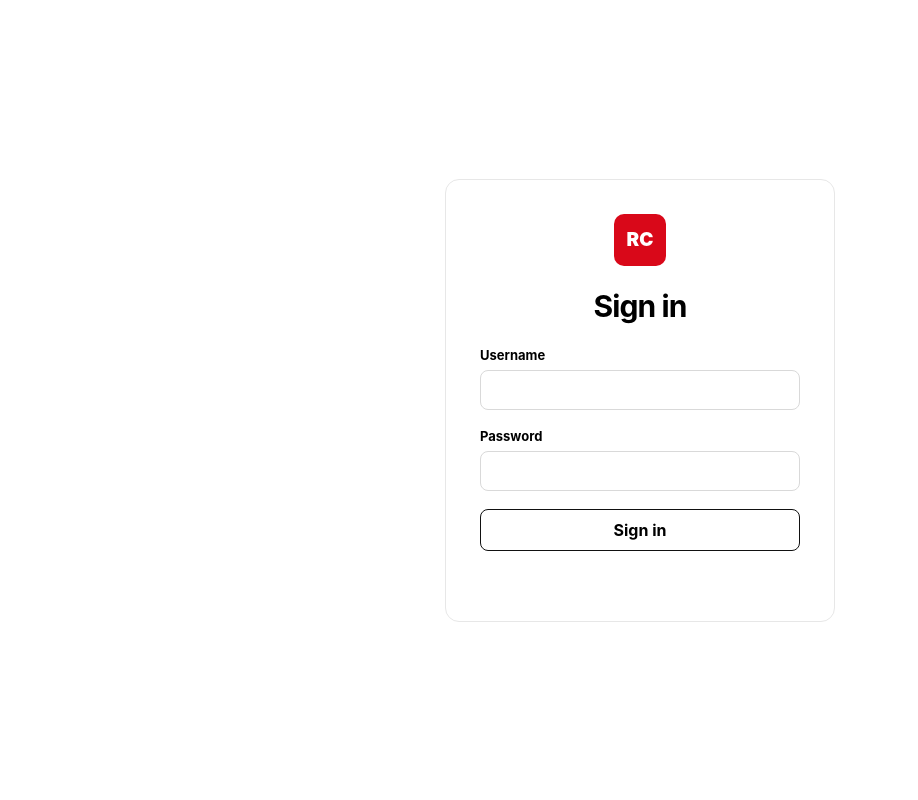
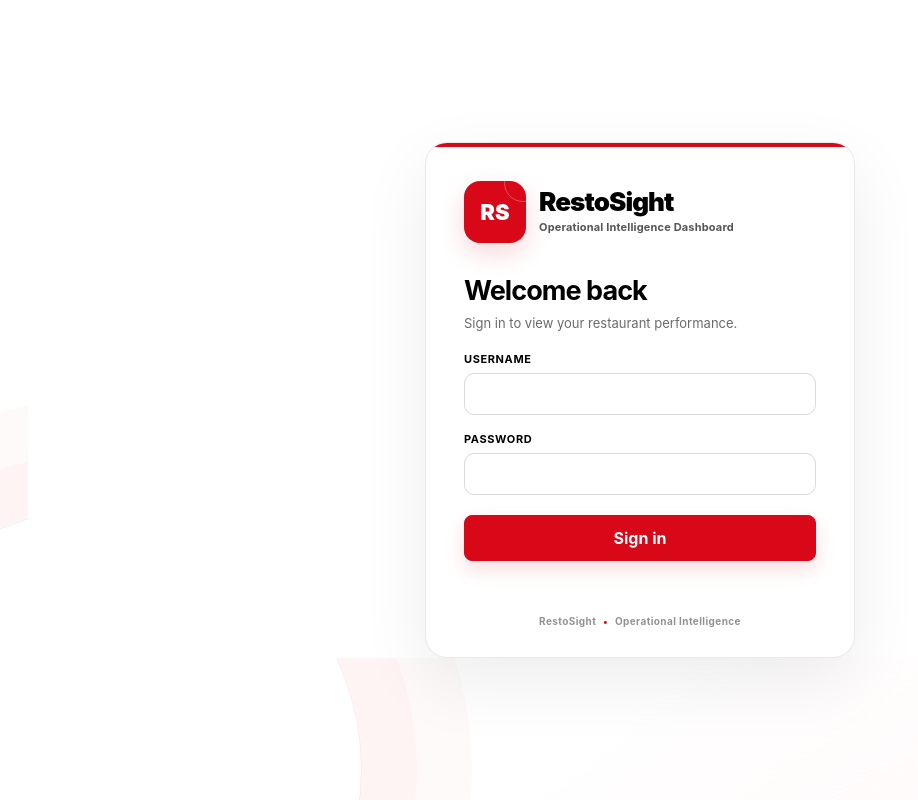
Before and after one commit to rovikagurung/restaurant-dashboard, a FastAPI app: page / in a window 1280 px wide. Shown: the whole page, without its empty margins (0-918 px from the left). Run offline with FastAPI, Linux system fonts and the light colour scheme.

Commit message:
Add files via upload

```diff
--- a/app.py
+++ b/app.py
@@ -31,7 +31,7 @@ SAMPLE_DIR = BASE / "sample-data"
 DATA_DIR.mkdir(exist_ok=True)
 UPLOAD_DIR.mkdir(parents=True, exist_ok=True)
 
-app = FastAPI(title="Restaurant Command Center")
+app = FastAPI(title="RestoSight")
 app.mount("/static", StaticFiles(directory=BASE / "static"), name="static")
 
 # Recipe / management assumptions.
@@ -168,10 +168,17 @@ def init_db():
         defaults = {
             "branch_1_name": "Branch 1",
             "branch_2_name": "Branch 2",
-            "restaurant_name": "Restaurant Command Center",
+            "restaurant_name": "Your Restaurant",
         }
         for k, v in defaults.items():
             conn.execute("INSERT OR IGNORE INTO settings(key,value) VALUES(?,?)", (k, v))
+
+        # RestoSight is the platform brand; the restaurant name remains editable
+        # in Settings. Only migrate the old built-in default, never a custom name.
+        conn.execute(
+            "UPDATE settings SET value='Your Restaurant' "
+            "WHERE key='restaurant_name' AND value='Restaurant Command Center'"
+        )
         users = [
             ("owner", "Owner / Admin", "Owner@123", "owner", None),
             ("manager1", "Branch 1 Manager", "Manager@123", "manager", 1),
@@ -1056,7 +1063,7 @@ class LoginBody(BaseModel):
     password: str
 
 
-APP_ASSET_VERSION = "9.3"
+APP_ASSET_VERSION = "9.4"
 
 
 @app.middleware("http")
--- a/static/app.js
+++ b/static/app.js
@@ -202,7 +202,7 @@ $('#logoutBtn').addEventListener('click', async()=>{try{await api('/api/logout',
 async function bootstrap(showWelcome=false){
   try {
     const r=await api('/api/me'); me=r.user; settings=r.settings; showApp();
-    $('#restaurantName').textContent=settings.restaurant_name||'Restaurant';
+    $('#restaurantName').textContent=settings.restaurant_name||'Your Restaurant';
     $('#userName').textContent=me.display_name; $('#userRole').textContent=roleLabel(me.role);
     $('#avatar').textContent=(me.display_name||'U').trim().charAt(0).toUpperCase();
     $$('.owner-only').forEach(el=>el.classList.toggle('hidden-role',me.role!=='owner'));
@@ -391,8 +391,8 @@ function renderUpload(){
   <div class="file-box"><strong>Purchase / Expense Excel</strong><input id="purchaseFile" type="file" accept=".xlsx,.xlsm"></div>
   <div class="file-box"><strong>Daybook Excel</strong><input id="daybookFile" type="file" accept=".xlsx,.xlsm"></div>
   <div class="file-box"><strong>Sales Excel</strong><input id="salesFile" type="file" accept=".xlsx,.xlsm"></div>
-  <div class="file-box sold-items-box"><strong>Sold Items Excel</strong><input id="soldItemsFile" type="file" accept=".xlsx,.xlsm"><a class="template-link" href="/sold-items-template.xlsx"></a></div>
-  <div class="file-box"><strong>Inventory Excel</strong><input id="inventoryFile" type="file" accept=".xlsx,.xlsm"><a class="template-link" href="/inventory-template.xlsx"></a></div>
+  <div class="file-box sold-items-box"><strong>Sold Items Excel</strong><input id="soldItemsFile" type="file" accept=".xlsx,.xlsm"><a class="template-link" href="/sold-items-template.xlsx">Sold Items template</a></div>
+  <div class="file-box"><strong>Inventory Excel</strong><input id="inventoryFile" type="file" accept=".xlsx,.xlsm"><a class="template-link" href="/inventory-template.xlsx">Inventory template</a></div>
   </div><button class="btn primary" style="margin-top:18px" type="submit">Upload Excel Files</button><div id="uploadStatus" class="mini-stat" style="margin-top:10px"></div></form></section>`;
   $('#uploadForm').addEventListener('submit',handleUpload);
 }
--- a/static/styles.css
+++ b/static/styles.css
@@ -65,3 +65,62 @@ a{color:#000;text-decoration:none;transition:.15s}a:hover{color:var(--accent)}
 /* Dashboard graphs */
 .dashboard-graphs{align-items:stretch}.graph-panel{overflow:hidden}.chart-wrap-bars{height:310px}.graph-panel:hover{border-color:#d90819}.graph-panel .panel-head h3{transition:color .18s ease}.graph-panel:hover .panel-head h3{color:#d90819}
 @media(max-width:850px){.chart-wrap,.chart-wrap-bars{height:260px}}
+
+
+/* =========================================================
+   RestoSight brand system — v9.4
+   ========================================================= */
+.brand-lockup{display:flex;align-items:center;gap:13px}
+.brand-copy{min-width:0}
+.brand-name{font-weight:900;letter-spacing:-.035em;color:#000}
+.brand-subtitle{display:block;margin-top:2px;color:#666;font-size:10px;font-weight:700;line-height:1.25;letter-spacing:.015em}
+.brand-mark{position:relative;isolation:isolate;overflow:hidden;box-shadow:0 10px 26px rgba(217,8,25,.16);transition:transform .2s ease,box-shadow .2s ease}
+.brand-mark:after{content:"";position:absolute;width:36px;height:36px;border:1px solid rgba(255,255,255,.28);border-radius:50%;right:-16px;top:-17px;z-index:-1}
+.brand-mark:hover{transform:translateY(-2px);box-shadow:0 14px 32px rgba(217,8,25,.22)}
+.brand-mark.small{flex:0 0 auto}
+
+/* Login */
+.login-shell{position:relative;overflow:hidden;background:linear-gradient(145deg,#fff 0%,#fff 67%,#fff7f8 100%)}
+.login-shell:before{content:"";position:absolute;left:-160px;bottom:-230px;width:520px;height:520px;border-radius:50%;border:1px solid rgba(217,8,25,.09);box-shadow:0 0 0 55px rgba(217,8,25,.025),0 0 0 110px rgba(217,8,25,.018);pointer-events:none}
+.login-backdrop-mark{position:absolute;right:-28px;top:50%;transform:translateY(-50%);font-size:clamp(180px,29vw,480px);font-weight:950;line-height:.8;letter-spacing:-.10em;color:rgba(217,8,25,.028);user-select:none;pointer-events:none}
+.login-panel{position:relative;z-index:1}
+.login-card{position:relative;width:min(430px,100%);padding:38px 38px 30px;gap:17px;border:1px solid #e8e8e8;border-radius:22px;box-shadow:0 24px 70px rgba(0,0,0,.075);overflow:hidden;transition:transform .22s ease,box-shadow .22s ease}
+.login-card:hover{transform:translateY(-2px);box-shadow:0 30px 82px rgba(0,0,0,.09)}
+.login-accent{position:absolute;left:0;right:0;top:0;height:4px;background:var(--accent)}
+.login-brand{justify-content:flex-start;margin:0 0 9px}
+.login-brand .brand-mark{width:62px;height:62px;border-radius:16px;font-size:22px}
+.login-brand .brand-name{font-size:26px;line-height:1}
+.login-brand .brand-subtitle{font-size:11px;margin-top:6px;color:#555}
+.login-heading{margin:5px 0 2px}
+.login-heading h2{margin:0;text-align:left;font-size:27px;letter-spacing:-.035em}
+.login-heading p{margin:7px 0 0;color:#6a6a6a;font-size:13px;line-height:1.5}
+.login-card label{font-size:11px;text-transform:uppercase;letter-spacing:.055em}
+.login-card input{padding:13px 13px;border-radius:10px}
+.login-submit{margin-top:3px;min-height:46px;background:var(--accent)!important;border-color:var(--accent)!important;color:#fff!important;box-shadow:0 8px 20px rgba(217,8,25,.14)}
+.login-submit:hover{background:#b90615!important;border-color:#b90615!important;color:#fff!important;transform:translateY(-1px);box-shadow:0 12px 24px rgba(217,8,25,.20)}
+.login-foot{text-align:center;color:#929292;font-size:10px;font-weight:700;letter-spacing:.04em;margin-top:2px}
+.login-foot span{color:var(--accent);padding:0 4px}
+
+/* Sidebar brand and dynamic restaurant name */
+.brand-row{align-items:flex-start;padding:2px 8px 22px}
+.sidebar-brand-copy{padding-top:2px;overflow:hidden}
+.sidebar-brand-copy .brand-name{display:block!important;font-size:16px!important;line-height:1.05;white-space:nowrap}
+.sidebar-brand-copy .brand-subtitle{max-width:150px;font-size:9px;line-height:1.3;white-space:normal}
+.restaurant-context{display:flex!important;align-items:center;gap:6px;margin-top:7px;color:#222;font-size:10px;font-weight:800;line-height:1.2;white-space:normal;overflow-wrap:anywhere}
+.restaurant-dot{width:6px;height:6px;border-radius:50%;background:var(--accent);flex:0 0 auto}
+
+@media(max-width:850px){
+  .brand-row .sidebar-brand-copy{display:none}
+}
+@media(max-width:520px){
+  .login-card{padding:30px 22px 24px;border-radius:18px}
+  .login-brand .brand-mark{width:54px;height:54px;border-radius:14px;font-size:19px}
+  .login-brand .brand-name{font-size:23px}
+  .login-backdrop-mark{display:none}
+  .sidebar{padding:12px 10px}
+  .brand-row{display:flex!important;padding:2px 2px 12px;align-items:center}
+  .brand-row .sidebar-brand-copy{display:block!important}
+  .sidebar-brand-copy .brand-name{font-size:15px!important}
+  .sidebar-brand-copy .brand-subtitle{font-size:8px;max-width:none}
+  .restaurant-context{font-size:9px;margin-top:4px}
+}
--- a/templates/index.html
+++ b/templates/index.html
@@ -3,28 +3,48 @@
 <head>
   <meta charset="utf-8" />
   <meta name="viewport" content="width=device-width,initial-scale=1" />
-  <title>Restaurant Command Center</title>
-  <link rel="stylesheet" href="/static/styles.css?v=6" />
+  <meta name="theme-color" content="#ffffff" />
+  <title>RestoSight — Operational Intelligence Dashboard</title>
+  <link rel="stylesheet" href="/static/styles.css?v=9.4" />
 </head>
 <body>
   <div id="toast" class="toast"></div>
 
   <section id="loginView" class="login-shell">
+    <div class="login-backdrop-mark" aria-hidden="true">RS</div>
     <div class="login-panel">
       <form id="loginForm" class="login-card">
-        <div class="login-logo brand-mark">RC</div>
-        <h2>Sign in</h2>
+        <div class="login-accent" aria-hidden="true"></div>
+        <div class="brand-lockup login-brand">
+          <div class="brand-mark">RS</div>
+          <div class="brand-copy">
+            <div class="brand-name">RestoSight</div>
+            <div class="brand-subtitle">Operational Intelligence Dashboard</div>
+          </div>
+        </div>
+        <div class="login-heading">
+          <h2>Welcome back</h2>
+          <p>Sign in to view your restaurant performance.</p>
+        </div>
         <label>Username<input id="loginUsername" autocomplete="username" required /></label>
         <label>Password<input id="loginPassword" type="password" autocomplete="current-password" required /></label>
-        <button class="btn primary full" type="submit">Sign in</button>
+        <button class="btn primary full login-submit" type="submit">Sign in</button>
         <div id="loginError" class="form-error"></div>
+        <div class="login-foot">RestoSight <span>•</span> Operational Intelligence</div>
       </form>
     </div>
   </section>
 
   <div id="appView" class="app-shell hidden">
     <aside class="sidebar">
-      <div class="brand-row"><div class="brand-mark small">RC</div><div><strong id="restaurantName">Restaurant</strong></div></div>
+      <div class="brand-row brand-lockup">
+        <div class="brand-mark small">RS</div>
+        <div class="brand-copy sidebar-brand-copy">
+          <strong class="brand-name">RestoSight</strong>
+          <small class="brand-subtitle">Operational Intelligence Dashboard</small>
+          <small class="restaurant-context"><span class="restaurant-dot"></span><span id="restaurantName">Your Restaurant</span></small>
+        </div>
+      </div>
       <nav id="nav">
         <button data-page="dashboard" class="nav-item active">⌂ <span>Dashboard</span></button>
         <button data-page="upload" class="nav-item">⇧ <span>Daily Upload</span></button>
@@ -57,6 +77,6 @@
     </main>
   </div>
 
-  <script src="/static/app.js?v=6"></script>
+  <script src="/static/app.js?v=9.4"></script>
 </body>
 </html>
```
Also changed, not shown: README.txt, data/restaurant.db.
